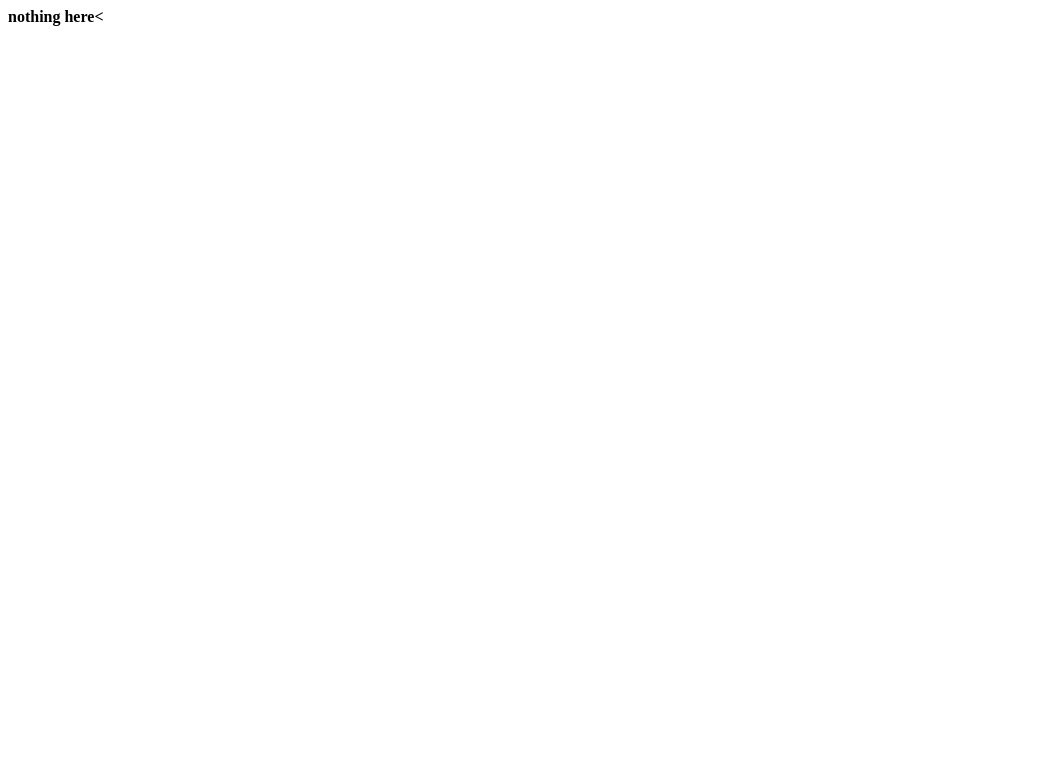
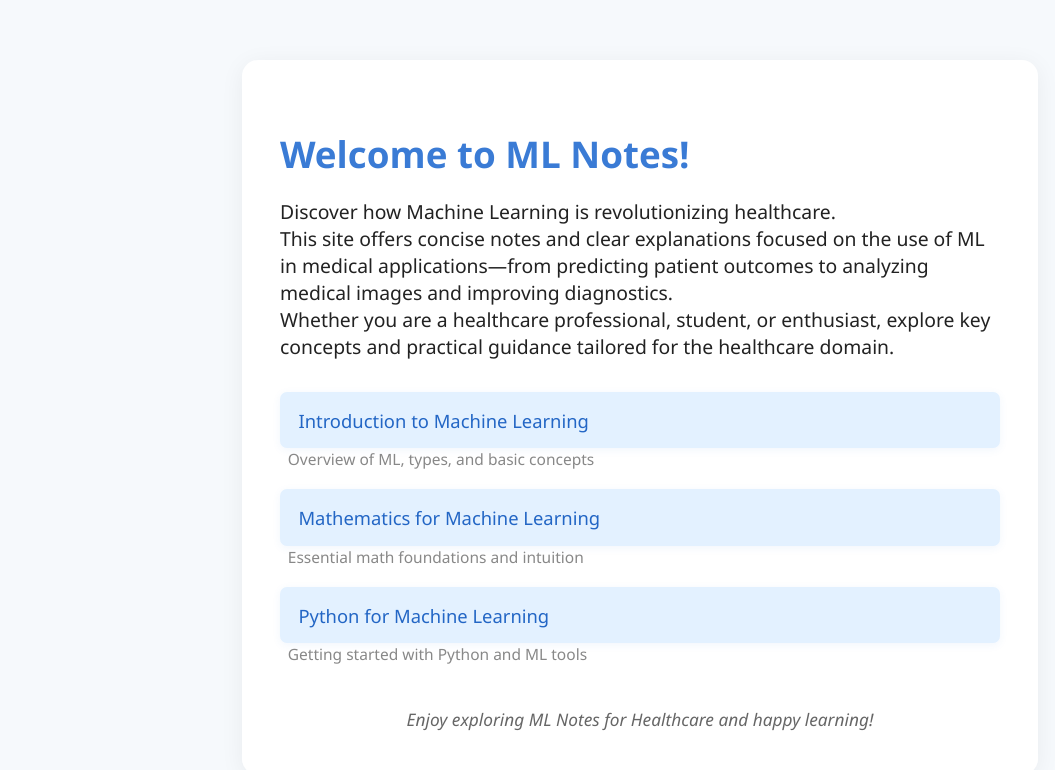
Before and after one commit to ggkrishna/ML-notes, a plain HTML site: page index.html in a window 1280 px wide. Shown: the whole page, without its empty margins (0-1055 px from the left). Drawn offline with Linux system fonts and the light colour scheme.

Commit message:
Create ML Notes homepage with structure and styles
Added a complete HTML structure for the ML Notes webpage, including styling and navigation links.

```diff
--- a/index.html
+++ b/index.html
@@ -1 +1,99 @@
-<html><b>nothing here<</b></html>
+<!DOCTYPE html>
+<html lang="en">
+<head>
+    <meta charset="UTF-8">
+    <title>ML Notes – Welcome</title>
+    <style>
+        body {
+            font-family: 'Segoe UI', Arial, sans-serif;
+            background: #f6f9fc;
+            margin: 0;
+            padding: 0;
+            color: #222;
+        }
+        .main-container {
+            max-width: 720px;
+            margin: 60px auto 0 auto;
+            background: #fff;
+            padding: 44px 38px;
+            border-radius: 16px;
+            box-shadow: 0 4px 24px rgba(0,0,0,0.06);
+        }
+        h1 {
+            color: #3a7bd5;
+            margin-bottom: 0.35em;
+            font-size: 2.3em;
+        }
+        p.intro {
+            font-size: 1.21em;
+            margin-bottom: 1.5em;
+        }
+        .nav-section {
+            margin-top: 2em;
+            margin-bottom: 2em;
+        }
+        .nav-section ul {
+            list-style-type: none;
+            padding: 0;
+        }
+        .nav-section li {
+            margin-bottom: 1.2em;
+        }
+        .nav-link {
+            display: block;
+            font-size: 1.15em;
+            background: #e3f1ff;
+            color: #2366c5;
+            text-decoration: none;
+            padding: 0.85em 1em;
+            border-radius: 7px;
+            box-shadow: 0 2px 8px rgba(58,123,213,0.07);
+            transition: background 0.2s, color 0.2s;
+        }
+        .nav-link:hover {
+            background: #c6e0fb;
+            color: #185ea2;
+        }
+        .desc {
+            margin-left: 0.5em;
+            color: #888;
+            font-size: 0.97em;
+        }
+        .footer {
+            margin-top: 2.5em;
+            color: #666;
+            font-size: 1.08em;
+            text-align: center;
+        }
+    </style>
+</head>
+<body>
+    <div class="main-container">
+        <h1>Welcome to ML Notes!</h1>
+        <p class="intro">
+            Discover how Machine Learning is revolutionizing healthcare.<br>
+            This site offers concise notes and clear explanations focused on the use of ML in medical applications—from predicting patient outcomes to analyzing medical images and improving diagnostics.<br>
+            Whether you are a healthcare professional, student, or enthusiast, explore key concepts and practical guidance tailored for the healthcare domain.
+        </p>
+        <div class="nav-section">
+            <ul>
+                <li>
+                    <a class="nav-link" href="intro.html">Introduction to Machine Learning</a>
+                    <span class="desc">Overview of ML, types, and basic concepts</span>
+                </li>
+                <li>
+                    <a class="nav-link" href="math.html">Mathematics for Machine Learning</a>
+                    <span class="desc">Essential math foundations and intuition</span>
+                </li>
+                <li>
+                    <a class="nav-link" href="python.html">Python for Machine Learning</a>
+                    <span class="desc">Getting started with Python and ML tools</span>
+                </li>
+            </ul>
+        </div>
+        <div class="footer">
+            <em>Enjoy exploring ML Notes for Healthcare and happy learning!</em>
+        </div>
+    </div>
+</body>
+</html>
```
